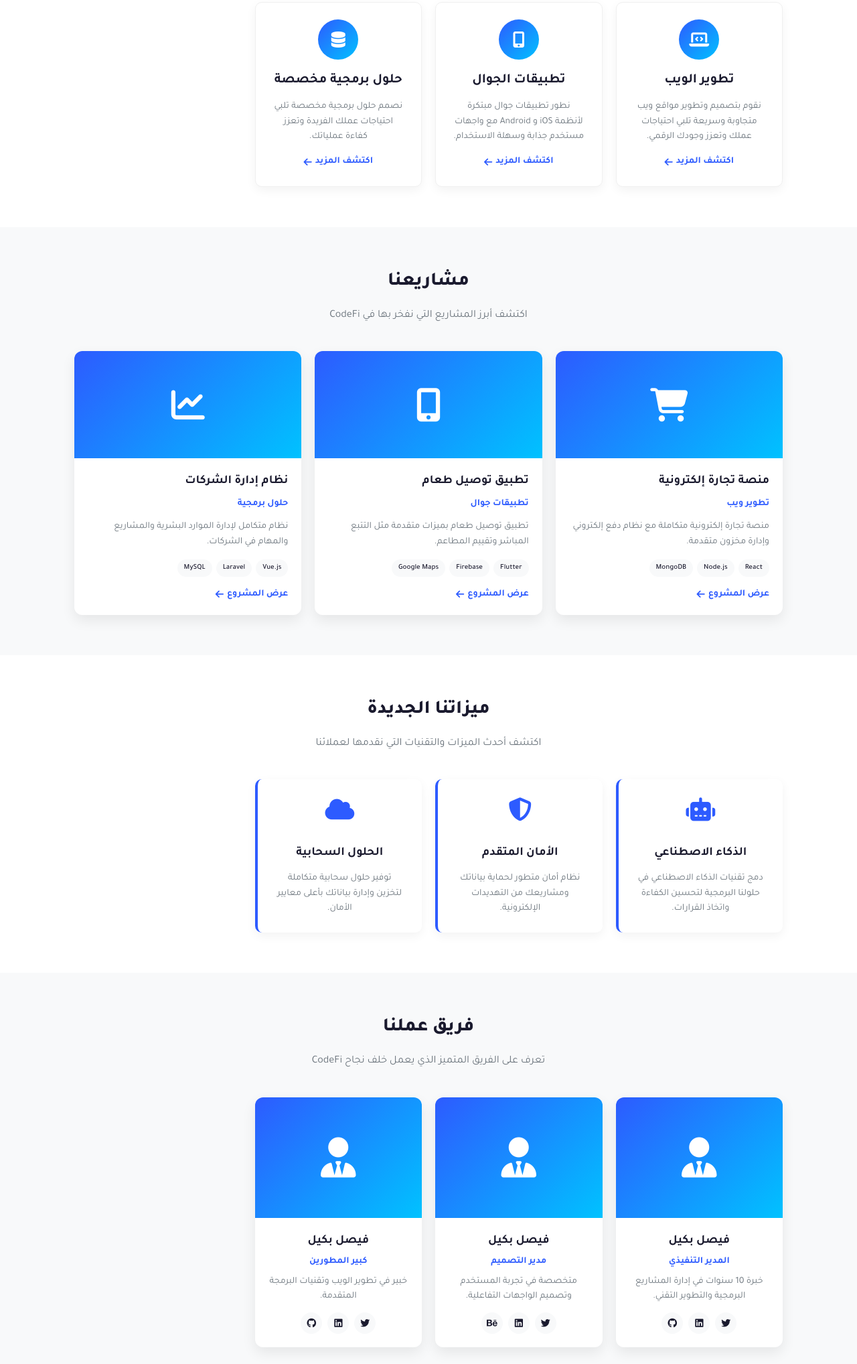
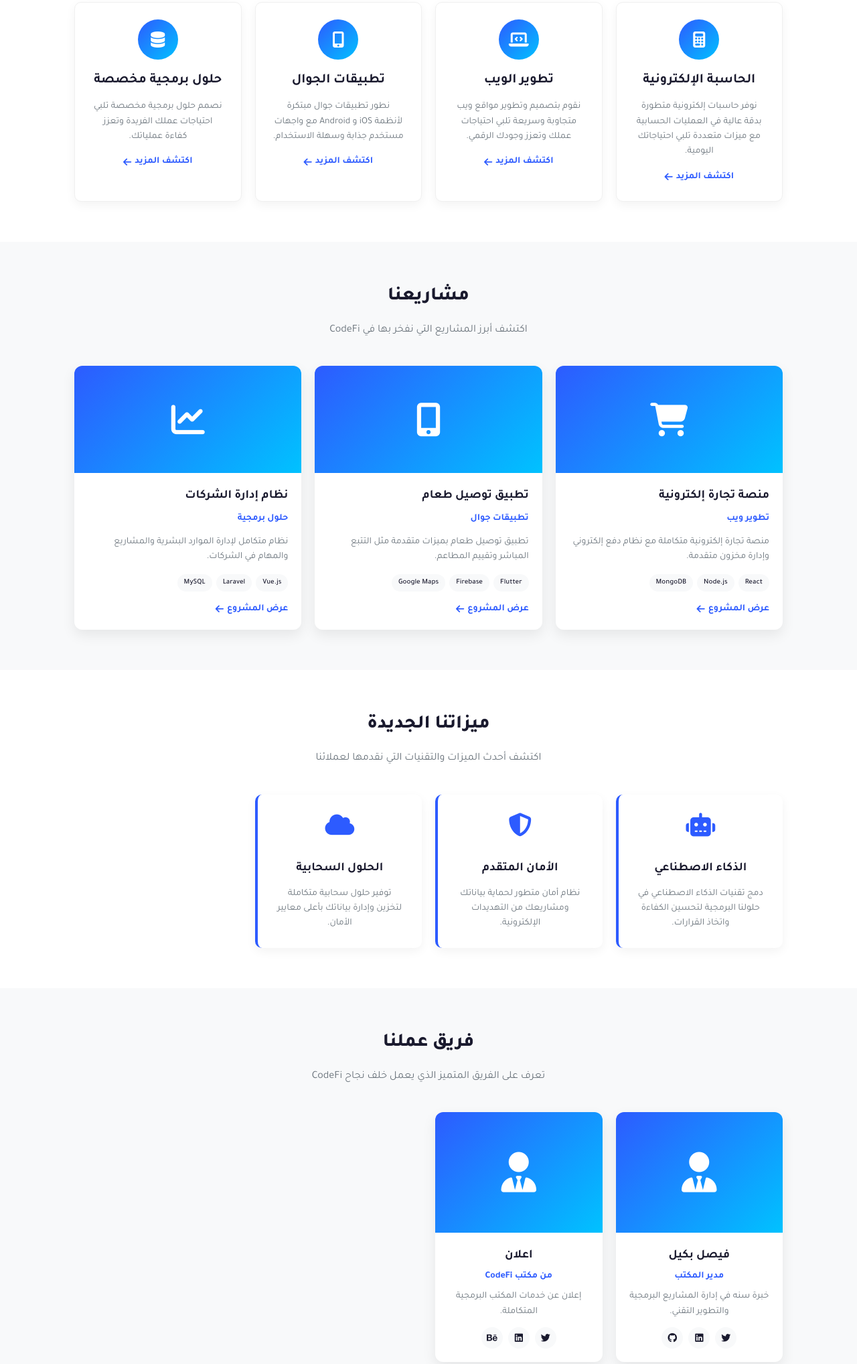
Before and after one commit to computerfaisal7-crypto/https-w.w.wCodeFi.com, a plain HTML site: page index.html in a window 1280 px wide. Shown: the part 685-2721 px from the top of the page at 67% size. Drawn offline with Linux system fonts and the light colour scheme.

Commit message:
Add files via upload

```diff
--- a/index.html
+++ b/index.html
@@ -3,7 +3,7 @@
 <head>
     <meta charset="UTF-8">
     <meta name="viewport" content="width=device-width, initial-scale=1.0">
-    <title>CodeFi - شركة برمجة احترافية</title>
+    <title>CodeFi - مكتب برمجة احترافية</title>
     <link rel="stylesheet" href="https://cdnjs.cloudflare.com/ajax/libs/font-awesome/6.4.0/css/all.min.css">
     <link href="https://fonts.googleapis.com/css2?family=Tajawal:wght@300;400;500;700;800&display=swap" rel="stylesheet">
     <style>
@@ -1089,6 +1089,17 @@
             <div class="services-grid">
                 <div class="service-card">
                     <div class="service-icon">
+                        <i class="fas fa-calculator"></i>
+                    </div>
+                    <h3>الحاسبة الإلكترونية</h3>
+                    <p>نوفر حاسبات إلكترونية متطورة بدقة عالية في العمليات الحسابية مع ميزات متعددة تلبي احتياجاتك اليومية.</p>
+                    <a href="https://computerfaisal7-crypto.github.io/Calcify/" target="_blank" class="service-link">
+                        اكتشف المزيد
+                        <i class="fas fa-arrow-left"></i>
+                    </a>
+                </div>
+                <div class="service-card">
+                    <div class="service-icon">
                         <i class="fas fa-laptop-code"></i>
                     </div>
                     <h3>تطوير الويب</h3>
@@ -1240,8 +1251,8 @@
                     </div>
                     <div class="team-info">
                         <h3>فيصل بكيل</h3>
-                        <div class="position">المدير التنفيذي</div>
-                        <p>خبرة 10 سنوات في إدارة المشاريع البرمجية والتطوير التقني.</p>
+                        <div class="position">مدير المكتب</div>
+                        <p>خبرة سنه في إدارة المشاريع البرمجية والتطوير التقني.</p>
                         <div class="team-social">
                             <a href="#"><i class="fab fa-twitter"></i></a>
                             <a href="#"><i class="fab fa-linkedin"></i></a>
@@ -1254,9 +1265,9 @@
                         <i class="fas fa-user-tie"></i>
                     </div>
                     <div class="team-info">
-                        <h3>فيصل بكيل</h3>
-                        <div class="position">مدير التصميم</div>
-                        <p>متخصصة في تجربة المستخدم وتصميم الواجهات التفاعلية.</p>
+                        <h3>اعلان</h3>
+                        <div class="position">من مكتب CodeFi</div>
+                        <p>إعلان عن خدمات المكتب البرمجية المتكاملة.</p>
                         <div class="team-social">
                             <a href="#"><i class="fab fa-twitter"></i></a>
                             <a href="#"><i class="fab fa-linkedin"></i></a>
@@ -1264,21 +1275,6 @@
                         </div>
                     </div>
                 </div>
-                <div class="team-card">
-                    <div class="team-image">
-                        <i class="fas fa-user-tie"></i>
-                    </div>
-                    <div class="team-info">
-                        <h3>فيصل بكيل</h3>
-                        <div class="position">كبير المطورين</div>
-                        <p>خبير في تطوير الويب وتقنيات البرمجة المتقدمة.</p>
-                        <div class="team-social">
-                            <a href="#"><i class="fab fa-twitter"></i></a>
-                            <a href="#"><i class="fab fa-linkedin"></i></a>
-                            <a href="#"><i class="fab fa-github"></i></a>
-                        </div>
-                    </div>
-                </div>
             </div>
         </div>
     </section>
@@ -1288,19 +1284,19 @@
         <div class="container">
             <div class="stats-grid">
                 <div class="stat-item">
-                    <div class="stat-number">150+</div>
+                    <div class="stat-number">15+</div>
                     <div class="stat-text">مشروع مكتمل</div>
                 </div>
                 <div class="stat-item">
-                    <div class="stat-number">50+</div>
+                    <div class="stat-number">10+</div>
                     <div class="stat-text">عميل راضٍ</div>
                 </div>
                 <div class="stat-item">
-                    <div class="stat-number">5+</div>
+                    <div class="stat-number">2+</div>
                     <div class="stat-text">سنوات من الخبرة</div>
                 </div>
                 <div class="stat-item">
-                    <div class="stat-number">5</div>
+                    <div class="stat-number">1</div>
                     <div class="stat-text">دعم فني</div>
                 </div>
             </div>
@@ -1430,7 +1426,7 @@
                     <ul class="footer-links">
                         <li><a href="#home">الرئيسية</a></li>
                         <li><a href="#services">خدماتنا</a></li>
-                        <li><a href="#projects">مشاريعنا</a></li>
+                        <li><a href="https://computerfaisal7-crypto.github.io/Calcify/" target="_blank">مشاريعنا</a></li>
                         <li><a href="#features">ميزاتنا</a></li>
                         <li><a href="#team">فريقنا</a></li>
                         <li><a href="#contact">اتصل بنا</a></li>
@@ -1444,6 +1440,7 @@
                         <li><a href="#">التجارة الإلكترونية</a></li>
                         <li><a href="#">حلول البرمجيات</a></li>
                         <li><a href="#">استشارات تقنية</a></li>
+                        <li><a href="#">شبكتات MikroTik</a></li>
                     </ul>
                 </div>
                 <div class="footer-column">
```
